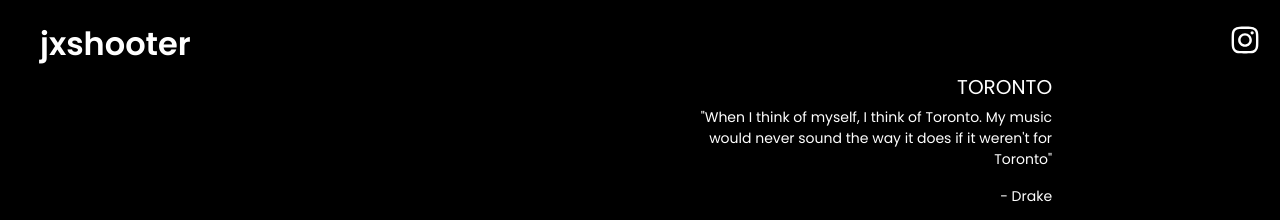
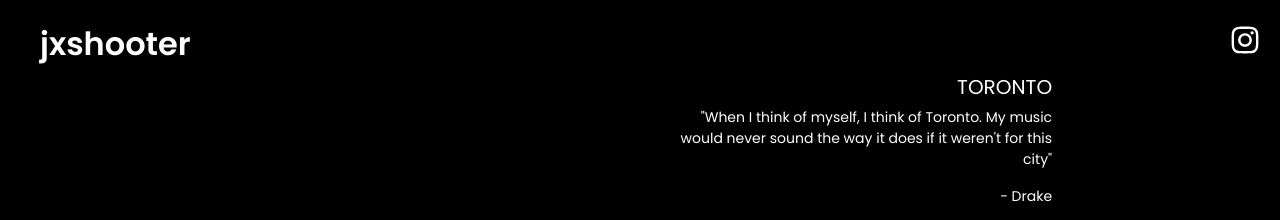
Before and after one commit to JJwilkin/Photo_Portfolio, a React (Create React App) app: page /toronto in a window 1280 px wide. Shown: the top 220 px of the page. Built offline with nearby package versions, Linux system fonts and the light colour scheme.

Commit message:
update drake caption

```diff
--- a/src/components/Toronto.js
+++ b/src/components/Toronto.js
@@ -82,7 +82,7 @@ export default function Toronto(props) {
                 <div style={{ display: loading ? "none" : "block" }}>
                   <PageTitleDescription
                     title="TORONTO"
-                    description={`"When I think of myself, I think of Toronto. My music would never sound the way it does if it weren't for Toronto"`}
+                    description={`"When I think of myself, I think of Toronto. My music would never sound the way it does if it weren't for this city"`}
                     author="- Drake"
                     style={{ display: loading ? "none" : "block" }}
                   />
```
